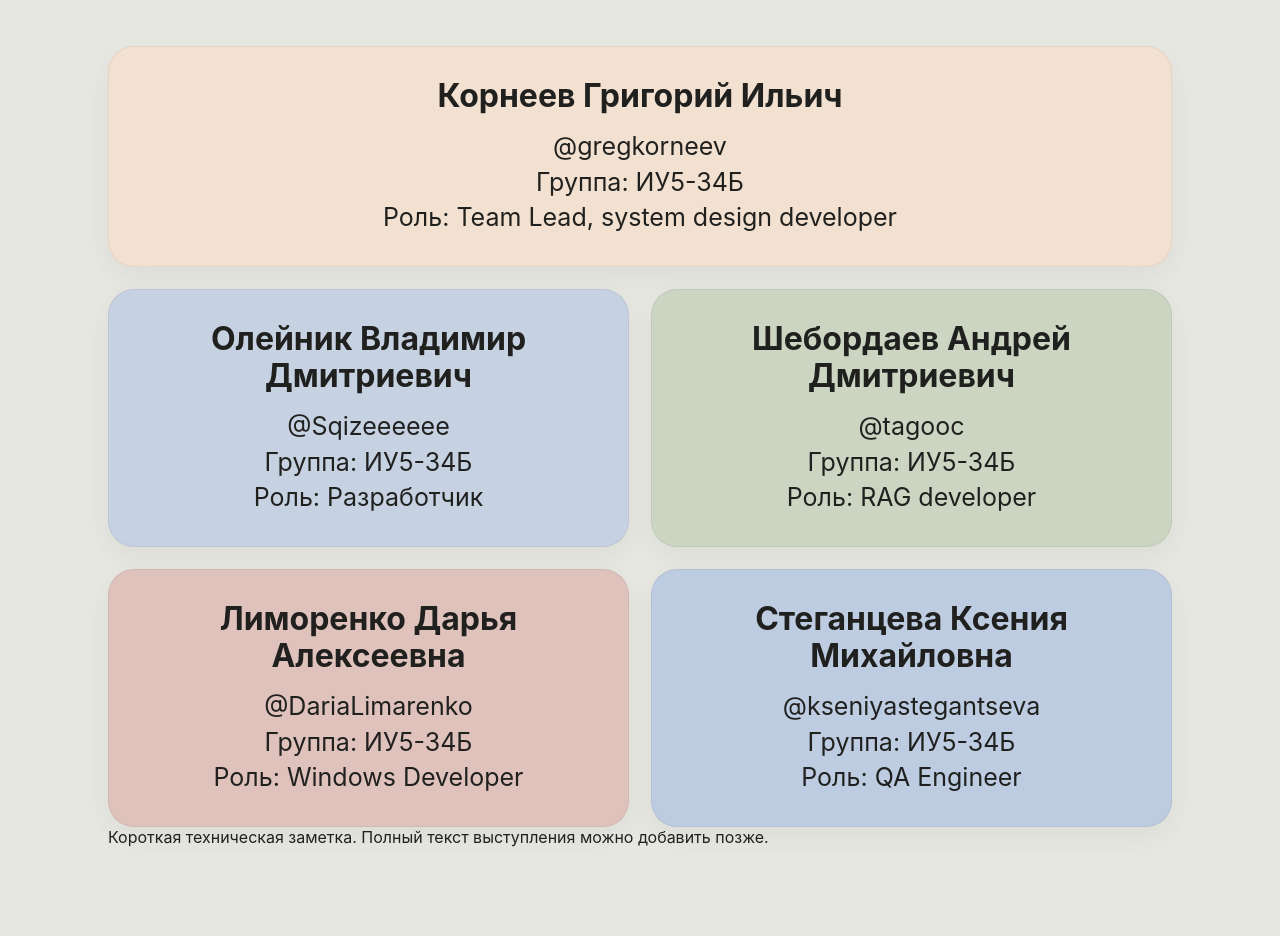
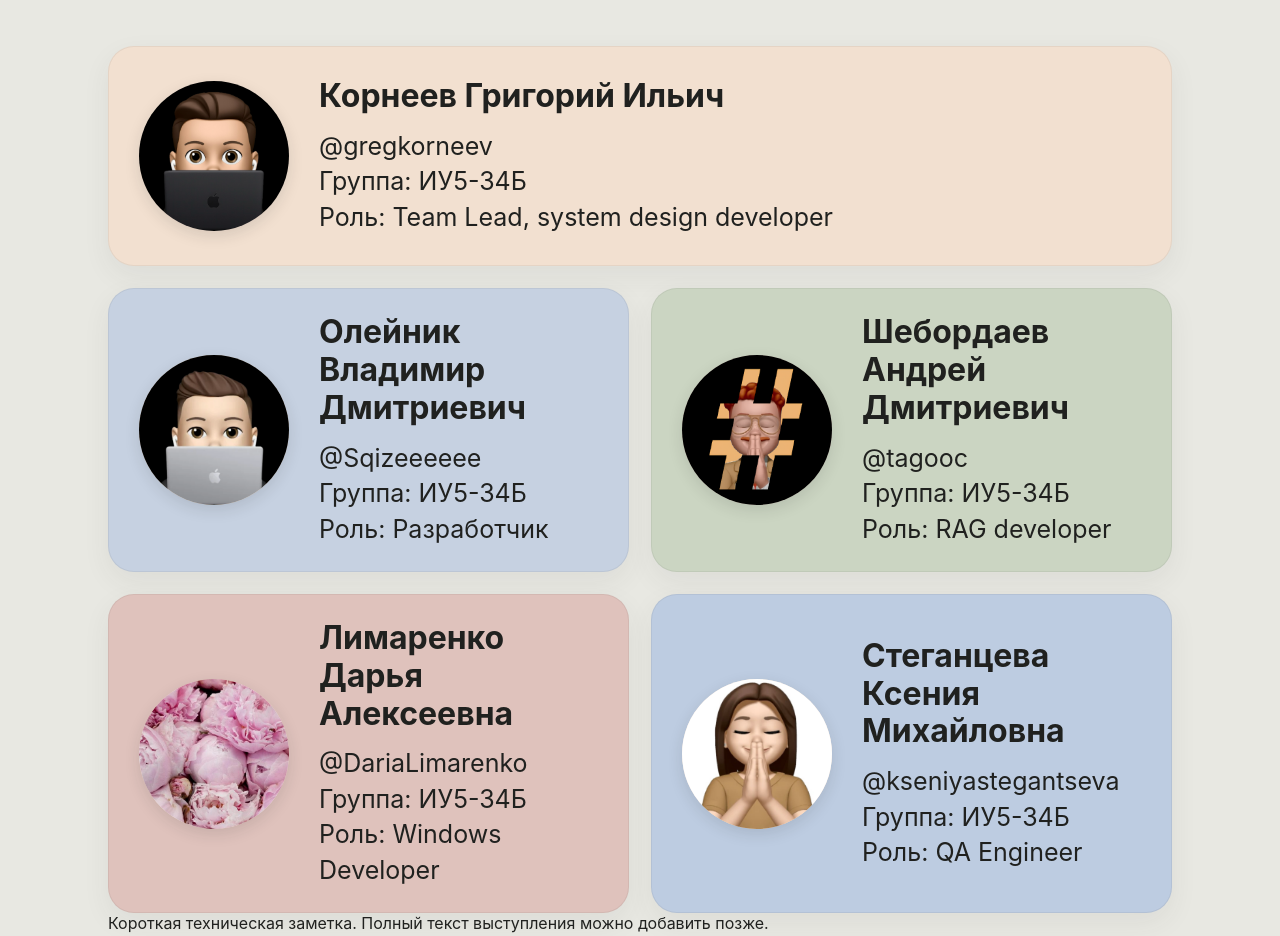
Before and after one commit to gregkorneev-BMSTU/study-agent-presentation, a website built with Vite: page index.html in a window 1280 px wide. Shown: the part 1220-2156 px from the top of the page. Built offline with nearby package versions, Linux system fonts and the light colour scheme; what liquid-glass-web, reveal.js would draw is missing.

Commit message:
Fix team avatar assignments

```diff
--- a/src/data/team.js
+++ b/src/data/team.js
@@ -1,7 +1,7 @@
 export default [
-  { fullName: 'Корнеев Григорий Ильич', academicGroup: 'ИУ5-34Б', role: 'Team Lead, system design developer', github: 'gregkorneev' },
-  { fullName: 'Олейник Владимир Дмитриевич', academicGroup: 'ИУ5-34Б', role: 'Разработчик', github: 'Sqizeeeeee' },
-  { fullName: 'Шебордаев Андрей Дмитриевич', academicGroup: 'ИУ5-34Б', role: 'RAG developer', github: 'tagooc' },
-  { fullName: 'Лиморенко Дарья Алексеевна', academicGroup: 'ИУ5-34Б', role: 'Windows Developer', github: 'DariaLimarenko' },
-  { fullName: 'Стеганцева Ксения Михайловна', academicGroup: 'ИУ5-34Б', role: 'QA Engineer', github: 'kseniyastegantseva' },
+  { fullName: 'Корнеев Григорий Ильич', academicGroup: 'ИУ5-34Б', role: 'Team Lead, system design developer', github: 'gregkorneev', avatar: 'team/gregkorneev.jpg' },
+  { fullName: 'Олейник Владимир Дмитриевич', academicGroup: 'ИУ5-34Б', role: 'Разработчик', github: 'Sqizeeeeee', avatar: 'team/Sqizeeeeee.png' },
+  { fullName: 'Шебордаев Андрей Дмитриевич', academicGroup: 'ИУ5-34Б', role: 'RAG developer', github: 'tagooc', avatar: 'team/tagooc.png' },
+  { fullName: 'Лимаренко Дарья Алексеевна', academicGroup: 'ИУ5-34Б', role: 'Windows Developer', github: 'DariaLimarenko', avatar: 'team/DariaLimarenko.png' },
+  { fullName: 'Стеганцева Ксения Михайловна', academicGroup: 'ИУ5-34Б', role: 'QA Engineer', github: 'kseniyastegantseva', avatar: 'team/kseniyastegantseva.png' },
 ];
--- a/src/main.js
+++ b/src/main.js
@@ -54,7 +54,7 @@ const architecture = `<div class="architecture" data-architecture>
 
 document.querySelector('#slides').innerHTML = `
 <section class="cover"><div class="cover-glow"></div><div class="cover-content glass-hero">${icon}<h1>Study Agent</h1><p>Локальный интеллектуальный агент<br>для поиска и анализа учебных материалов</p><div class="university">МГТУ им. Н. Э. Баумана</div></div><div class="page">01 / 09</div>${note}</section>
-${section(2, 'ЛЮДИ', 'Команда разработки', `<p class="lead">Участники проекта</p><div class="team-grid">${team.map(p => `<div class="card glass-card"><strong>${p.fullName}</strong><small>@${p.github}<br>Группа: ${p.academicGroup}<br>Роль: ${p.role}</small></div>`).join('')}</div>`)}
+${section(2, 'ЛЮДИ', 'Команда разработки', `<p class="lead">Участники проекта</p><div class="team-grid">${team.map(p => `<div class="card glass-card team-member"><img class="team-avatar" src="${A}${p.avatar}" alt="Аватар: ${p.fullName}"><div class="team-info"><strong>${p.fullName}</strong><small>@${p.github}<br>Группа: ${p.academicGroup}<br>Роль: ${p.role}</small></div></div>`).join('')}</div>`)}
 ${section(3, 'ЗАДАЧА', 'Учебные материалы есть.<br><em>Найти нужное — сложно.</em>', `<div class="problem"><div class="file-cloud">${['PDF', 'DOCX', 'MD', 'TXT', 'Изображения'].map((x, i) => `<div class="file glass-pill fragment" data-fragment-index="${i}">${x}</div>`).join('')}</div><div class="problem-arrow fragment" data-fragment-index="5">→</div><div class="solution glass-spotlight fragment" data-fragment-index="5">${icon}<strong>Единая локальная библиотека</strong><small>Материалы из разных папок</small></div></div><p class="conclusion fragment" data-fragment-index="6">Поиск по тексту и смыслу. Ответы — по найденным материалам.</p><p class="footnote">Источники помогают проверить ответ, но не гарантируют фактическую истинность текста модели.</p>`)}
 ${section(4, 'АРХИТЕКТУРА', 'От документа к ответу', architecture)}
 ${section(5, 'СТЕК', 'Технологический стек', `<div class="tech-layout"><div class="tech-center glass-hero">${icon}<strong>Study Agent</strong></div><div class="tech-grid">${[['Python','Локальный backend'],['SQLite · FTS5','Локальный индекс'],['Embeddings','Семантический поиск'],['Ollama','Локальная LLM'],['Chandra OCR','Распознавание по настройке'],['SwiftUI','Поддерживаемое приложение macOS'],['WinUI 3','Beta 6.1 · предварительная версия'],['GitHub Actions','Автоматизированные проверки']].map((x,i)=>card(x[0],x[1],i)).join('')}</div></div>`)}
--- a/src/style.css
+++ b/src/style.css
@@ -23,7 +23,7 @@ html,body{background:#080d18}
 .team-grid,.challenges{display:grid;grid-template-columns:repeat(4,1fr);gap:22px;margin-top:54px}
 .team-grid{grid-template-columns:repeat(2,minmax(0,1fr))}
 .team-grid .card:first-child{grid-column:1 / -1}
-.team-grid .card{text-align:center}
+.team-grid .card{text-align:left}
 .card,.node,.file,.solution,.screen,.settings,.tech-center{background:linear-gradient(135deg,#b7d8ff16,#8ab7ef09);border:1px solid #c1deff37;border-radius:24px;box-shadow:inset 0 1px #ffffff22,0 18px 52px #0003}
 .card{padding:26px;min-height:160px}
 .card strong,.node strong{display:block;font-size:25px}
@@ -132,7 +132,9 @@ html,body{background:#e8e8e2}
 .team-grid .card:nth-child(3){background:#cbd5c2}
 .team-grid .card:nth-child(4){background:#dfc2bc}
 .team-grid .card:nth-child(5){background:#bdcce1}
-.team-grid .card{padding:30px 26px;min-height:178px}
+.team-grid .card{display:flex;align-items:center;justify-content:flex-start;gap:30px;padding:24px 30px;min-height:220px}
+.team-avatar{width:150px;height:150px;flex:none;object-fit:cover;border-radius:50%;background:#f2e0d0;box-shadow:0 5px 15px #20211f20}
+.team-info{min-width:0}
 .team-grid .card strong{font-size:32px;line-height:1.18}
 .team-grid .card small{font-size:25px;line-height:1.42;margin-top:14px}
 .card strong,.card small,.node strong,.node small,.solution strong,.solution small{color:#20211f}
```
Also changed, not shown: dist/assets/index-BHrIxzj5.js (added), dist/assets/index-DRIs2Y6k.css (deleted), dist/assets/index-USKcJpgL.js (deleted), dist/assets/index-zSLK-VpU.css (added), dist/assets/team/DariaLimarenko.png (added), dist/assets/team/Sqizeeeeee.png (added), dist/assets/team/gregkorneev.jpg (added), dist/assets/team/kseniyastegantseva.png (added), dist/assets/team/tagooc.png (added), dist/index.html, public/assets/team/DariaLimarenko.png (added), public/assets/team/Sqizeeeeee.png (added), public/assets/team/gregkorneev.jpg (added), public/assets/team/kseniyastegantseva.png (added), 1 more files, 2 other files.
